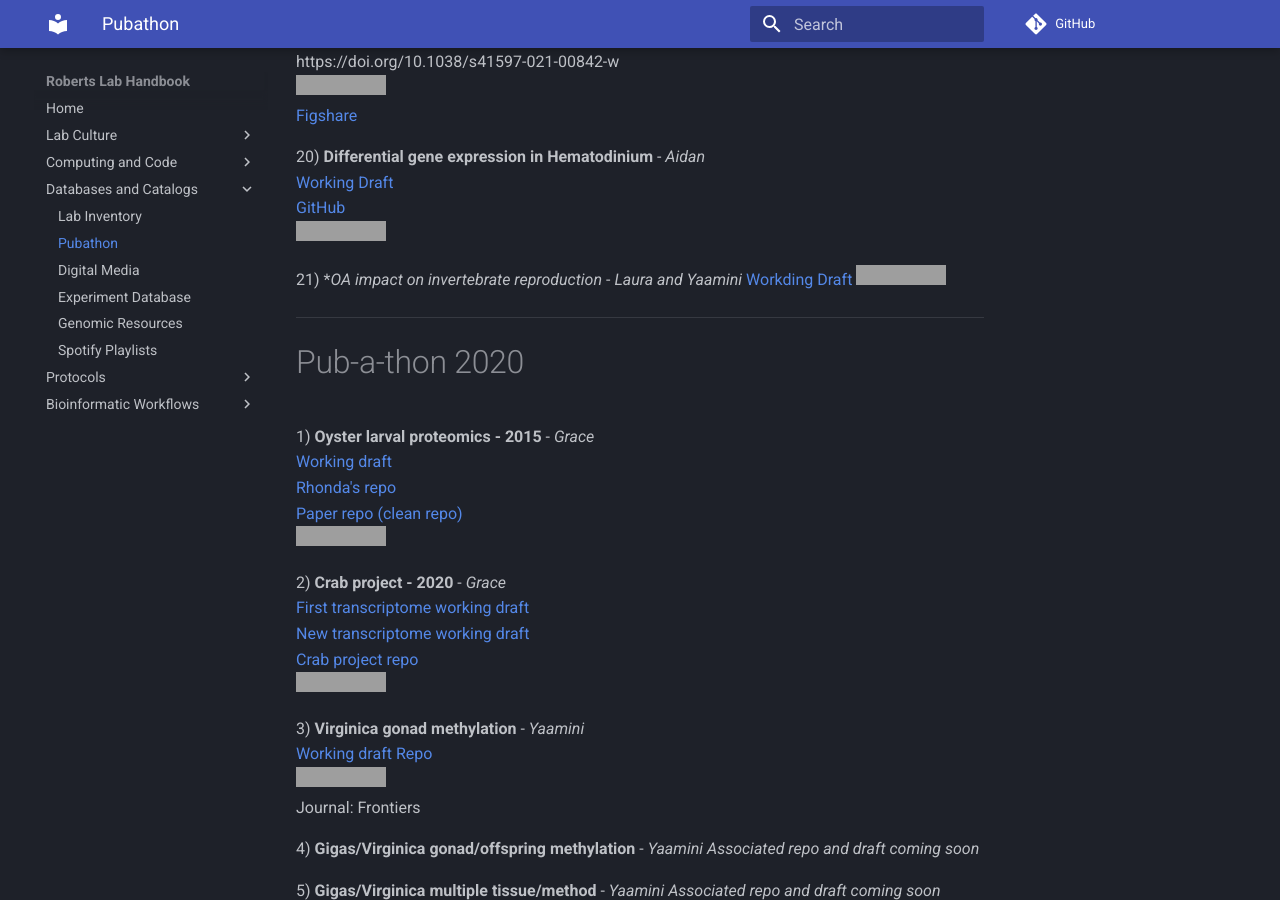
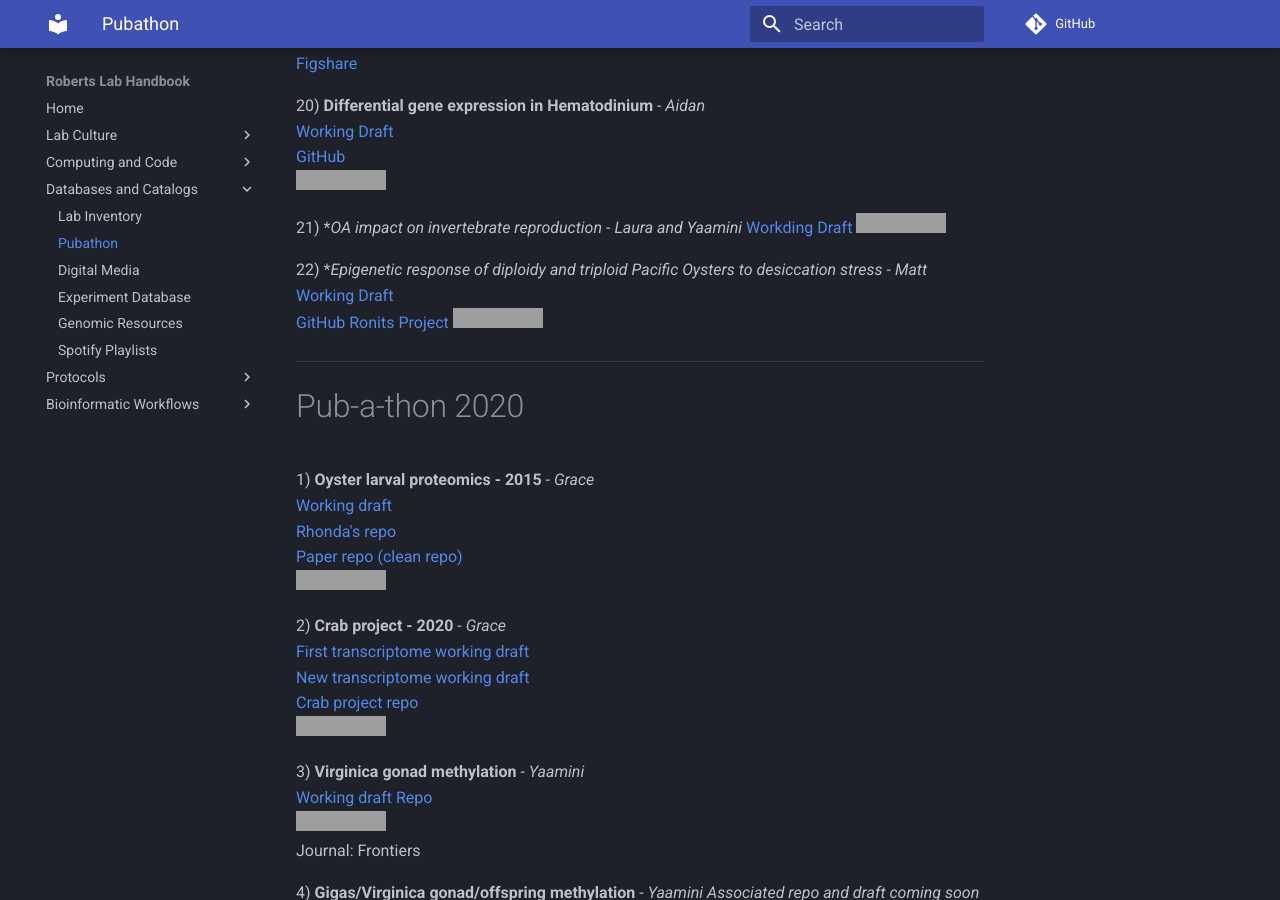
Before and after one commit to RobertsLab/resources, an MkDocs documentation site: the page built from docs/Pubathon.md, in a window 1280 px wide and 900 px high, scrolled down 3090 px. Built offline with MkDocs 1.6.1 and Material for MkDocs 9.7.7, drawn with Linux system fonts in a browser that asks for light colours; comment, search, counter and statistics services are not loaded; grey boxes are pictures that could not be loaded.

Commit message:
Update Pubathon.md

```diff
--- a/docs/Pubathon.md
+++ b/docs/Pubathon.md
@@ -115,6 +115,11 @@
 [Workding Draft](https://docs.google.com/document/d/1CMcxD_Hu66jx4utSQHsw9W_xg338QHCj1Gg914szHjg/edit#)
 ![status](https://img.shields.io/badge/pub--a--thon%20status-in%20progress-orange.svg)
 
+22) **Epigenetic response of diploidy and triploid Pacific Oysters to desiccation stress* - _Matt_
+[Working Draft](https://docs.google.com/document/d/17mcGDI-TWmU4vgBXmiXmeofe4qEuFH5inBKBHhG9tzg/edit?usp=sharing)
+[GitHub](https://github.com/mattgeorgephd/project-gigas_ploidy)
+[Ronits Project](https://github.com/ronitjain31/gigas_ploidy)
+![status](https://img.shields.io/badge/pub--a--thon%20status-early%20draft-yellow.svg)
 
 ---
 
```
